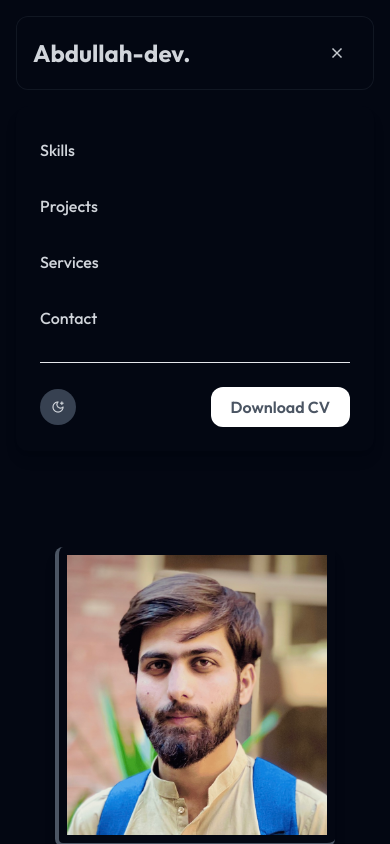
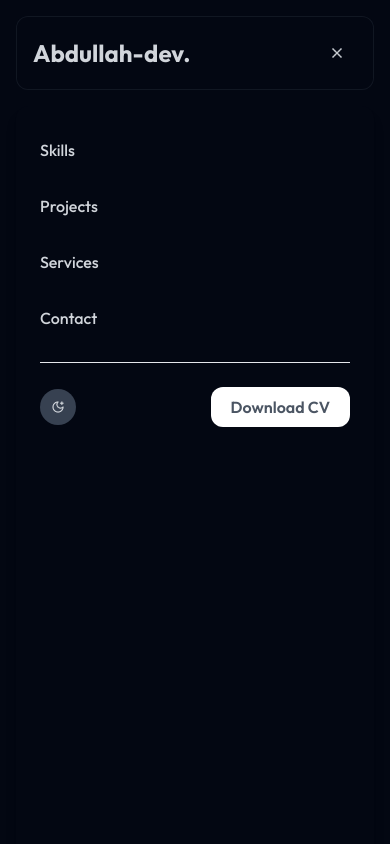
Before and after one commit to CODEMASTER-ABDULLAH-92/Portofolio, a React (Vite) app: page / in a window 390 px wide. Both pictures are taken after a click on the button "Toggle menu". Shown: the top 844 px of the page. Built offline with nearby package versions, Linux system fonts and the light colour scheme.

Commit message:
Update Nav.jsx

```diff
--- a/src/Component/Nav.jsx
+++ b/src/Component/Nav.jsx
@@ -1,8 +1,6 @@
 import React, { useContext, useRef, useState } from "react";
 import { asset } from "../assets/asset";
 import { ContextApi } from "../Context/ContextApi";
-import {useGSAP} from "@gsap/react"
-import gsap from "gsap";
 const Nav = () => {
   const [mobileMenuOpen, setMobileMenuOpen] = useState(false);
   const { theme, toggleTheme } = useContext(ContextApi);
@@ -114,7 +112,7 @@ const navRef = useRef();
           <div
             className={`md:hidden mt-4 rounded-xl p-6 ${
               theme ? "bg-[--dark-hero-bg]" : "bg-[--light-hero-bg]"
-            } shadow-lg`}
+            } min-h-screen shadow-lg`}
           >
             <ul className="flex flex-col space-y-4">
               {navItems.map((item) => (
```
